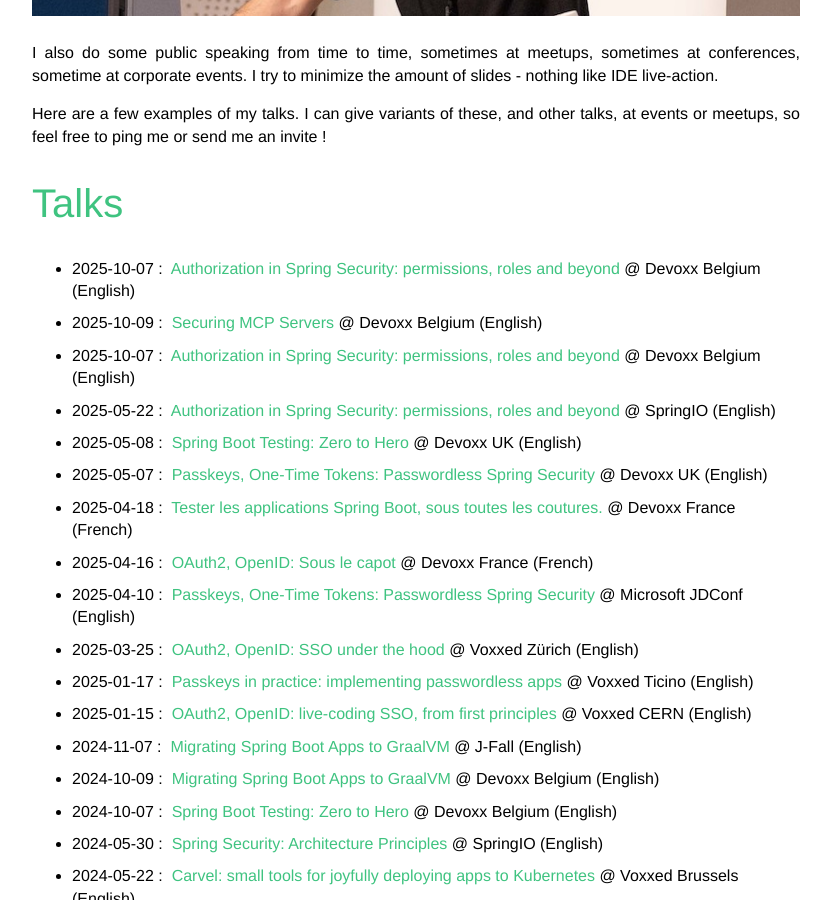
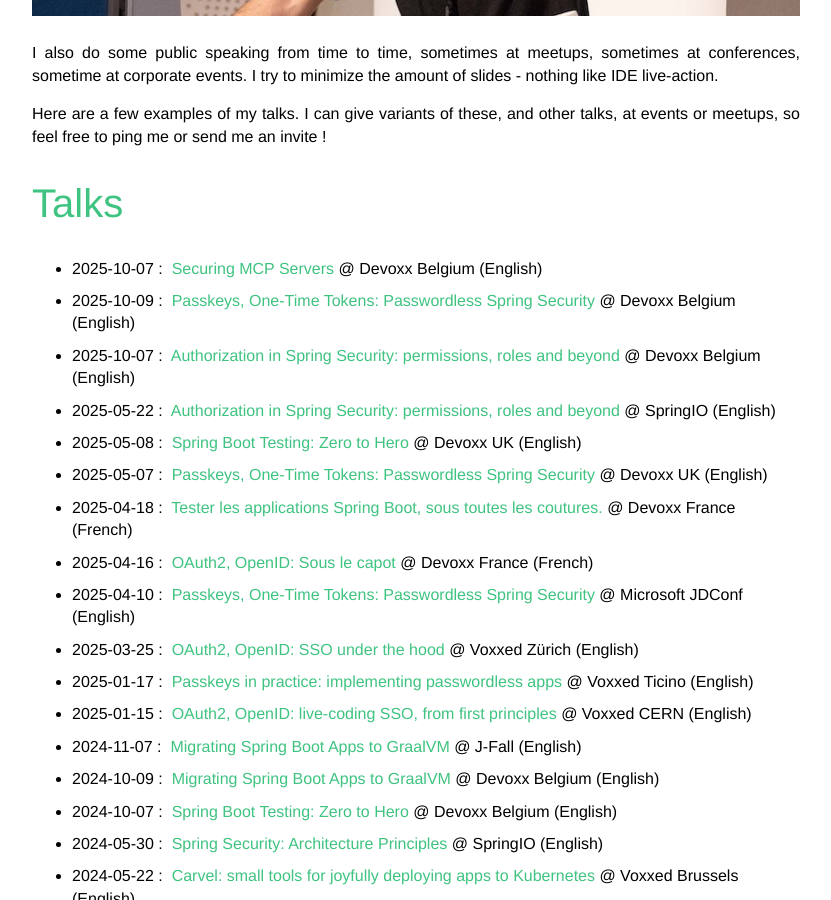
Before and after one commit to Kehrlann/kehrlann.github.io, a Jekyll site: the page built from talks.md, in a window 1280 px wide and 900 px high, scrolled down 564 px. Shown: the whole window, without its empty margins (224-1055 px from the left). Built offline with Jekyll 4.4.1, drawn with Linux system fonts in a browser that asks for light colours.

Commit message:
fix talks links and texts for devoxx BE

```diff
--- a/talks.md
+++ b/talks.md
@@ -24,12 +24,12 @@
 <ul class="no-justify roomy-list">
     <li>
         <span>2025-10-07 :&nbsp;</span>
-        <a href="https://www.youtube.com/watch?v=O6G6ufT03fk" target="_blank" rel="noopener">Authorization in Spring Security: permissions, roles and beyond</a>
+        <a href="https://www.youtube.com/watch?v=O6G6ufT03fk" target="_blank" rel="noopener">Securing MCP Servers</a>
         <span>@ Devoxx Belgium (English)</span>
     </li>
     <li>
         <span>2025-10-09 :&nbsp;</span>
-        <a href="https://www.youtube.com/watch?v=AEuOdJu9K9A" target="_blank" rel="noopener">Securing MCP Servers</a>
+        <a href="https://www.youtube.com/watch?v=AEuOdJu9K9A" target="_blank" rel="noopener">Passkeys, One-Time Tokens: Passwordless Spring Security</a>
         <span>@ Devoxx Belgium (English)</span>
     </li>
     <li>
```
